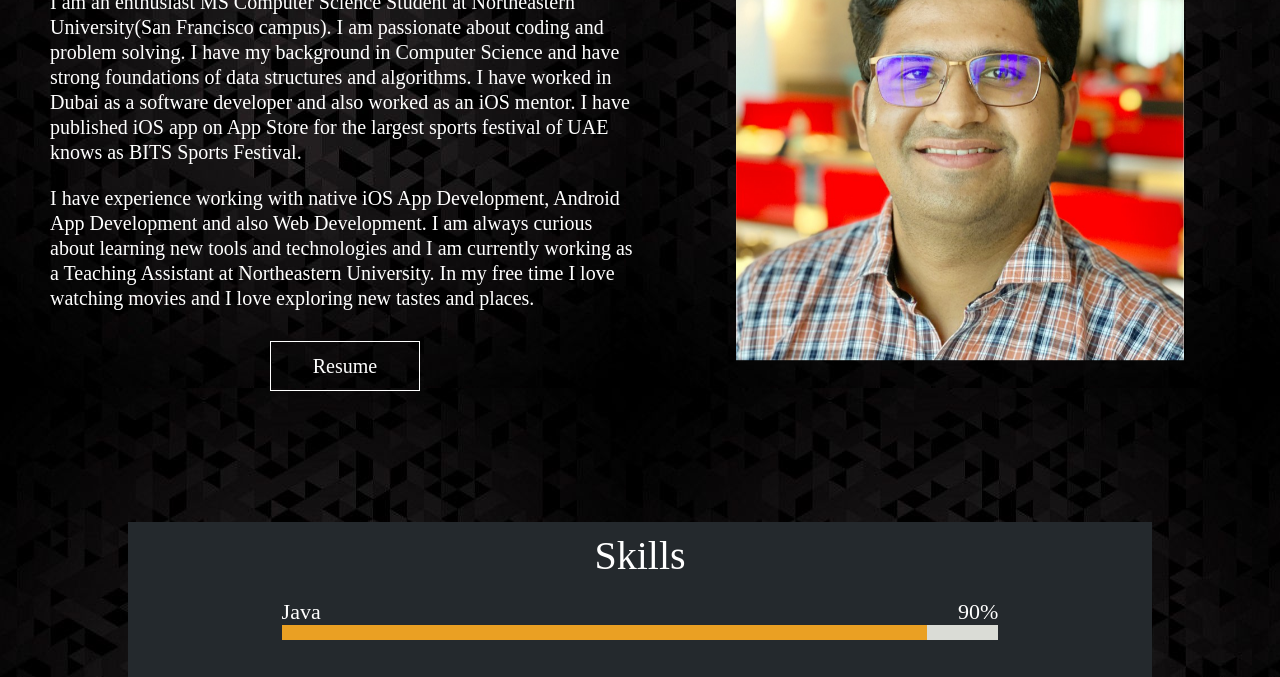
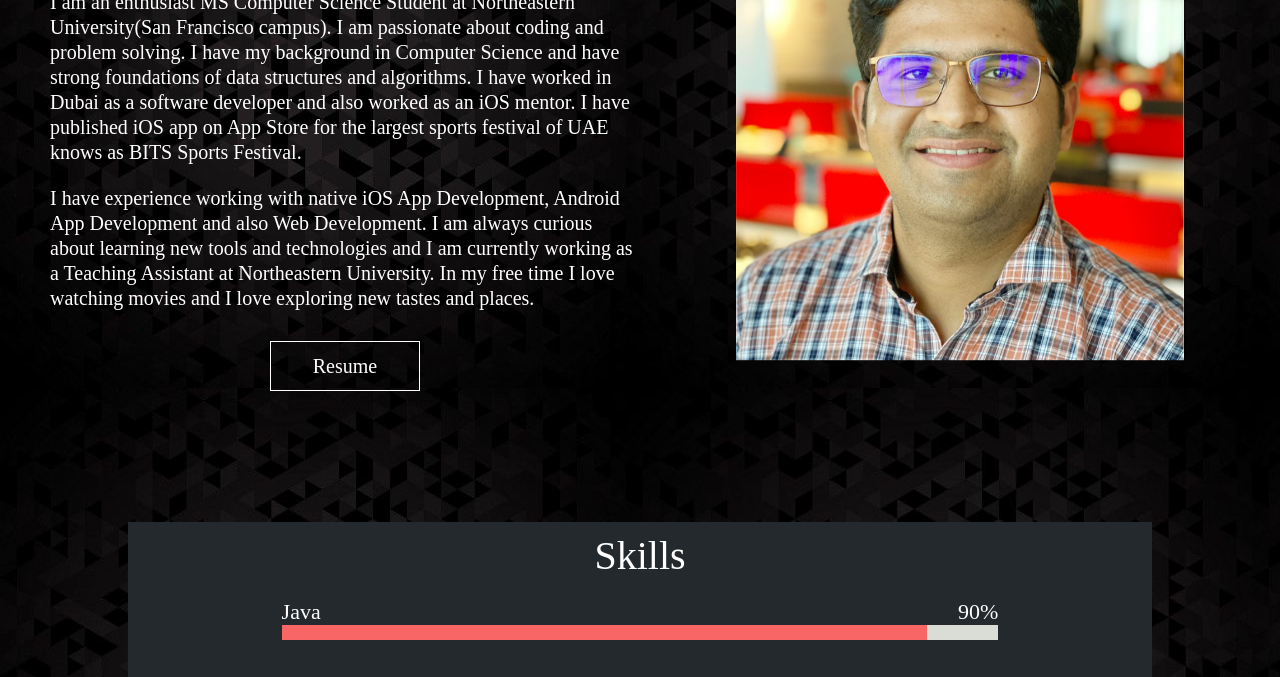
Before and after one commit to HarshitG24/Portfolio, a website: page index.html in a window 1280 px wide. Shown: the part 238-915 px from the top of the page. Drawn offline with nearby package versions, Linux system fonts and the light colour scheme.

Commit message:
css changes on homepage

```diff
--- a/style.css
+++ b/style.css
@@ -4,7 +4,7 @@
   --button-color: #9f68e0;
   --font-dynamic: #fc6d6d;
   --skill-progress-bar-height: 1.5rem;
-  --progress-bar-color: #eaa023;
+  --progress-bar-color: #F96666;
   --progress-skill-background: rgb(218, 220, 214);
   --skill-background: #24292d;
 }
@@ -305,7 +305,7 @@ a {
   .skill_parent{
     width: 70%;
     margin: auto;
-    margin-bottom: 4rem;
+    margin-bottom: 6rem;
   }
 
   .skill_percent{
```
